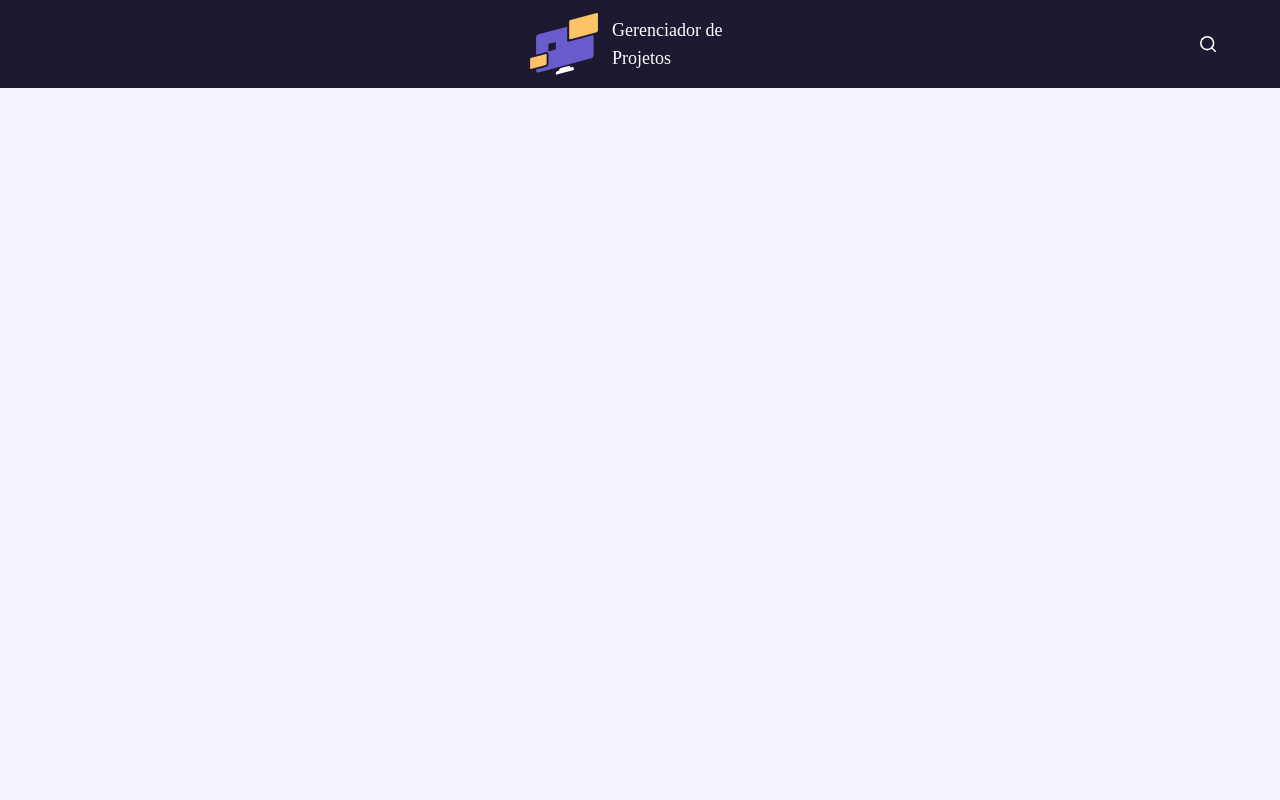
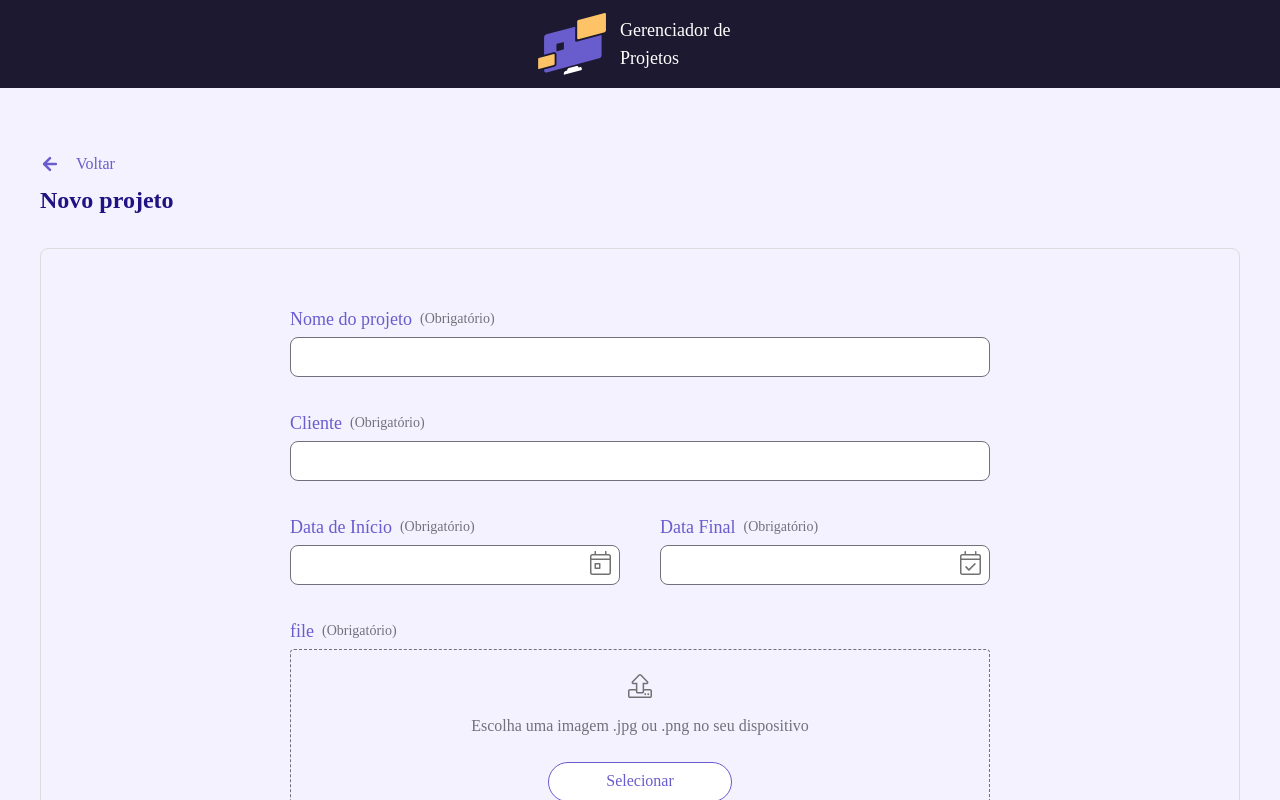
Before and after one commit to rarysson/Birdy, a Vue app: page /project in a window 1280 px wide. Shown: the top 800 px of the page. Built offline with nearby package versions, Linux system fonts and the light colour scheme; a web font is replaced by a local one.

Commit message:
feat: add project page

```diff
--- a/index.html
+++ b/index.html
@@ -9,7 +9,7 @@
   <link rel="preconnect" href="https://fonts.gstatic.com" crossorigin>
   <link href="https://fonts.googleapis.com/css2?family=Encode+Sans+Expanded:wght@400;500;600;700&display=swap"
     rel="stylesheet">
-  <title>Birdy</title>
+  <title>Birdy | Gerenciador de Projetos</title>
 </head>
 
 <body>
--- a/src/components/Birdy/BirdyButton.vue
+++ b/src/components/Birdy/BirdyButton.vue
@@ -3,10 +3,11 @@ import { computed } from 'vue'
 
 const props = withDefaults(
   defineProps<{
-    icon:
+    icon?:
+      | 'arrow-left'
       | 'bird'
-      | 'calendar-check-light'
-      | 'calendar-day-light'
+      | 'calendar-check'
+      | 'calendar-day'
       | 'chevron'
       | 'dots'
       | 'edit'
@@ -15,8 +16,10 @@ const props = withDefaults(
       | 'star-full'
       | 'star'
       | 'trash'
+      | 'upload'
     type?: 'primary' | 'secondary' | 'transparent'
     size?: 'xs' | 'sm' | 'md' | 'full'
+    disabled?: boolean
   }>(),
   {
     type: 'primary',
@@ -38,15 +41,17 @@ const iconURL = computed(() => {
     class="rounded-full flex gap-4 items-center justify-center"
     :class="{
       'text-white bg-birdy-300': props.type === 'primary',
-      'text-birdy-300 bg-white border-birdy-300': props.type === 'secondary',
+      'text-white bg-birdy-200': props.type === 'primary' && props.disabled,
+      'text-birdy-300 bg-white border border-birdy-300': props.type === 'secondary',
       'min-w-8 h-8': props.size === 'xs',
       'w-[184px] h-10 gap-2': props.size === 'sm',
       'w-[230px] h-[50px]': props.size === 'md',
       'w-full': props.size === 'full',
     }"
+    :disabled="props.disabled"
     @click="emit('click')"
   >
-    <img :src="iconURL" alt="icon" class="w-5 h-5" />
+    <img v-if="props.icon" :src="iconURL" alt="icon" class="w-5 h-5" />
     <slot />
   </button>
 </template>
--- a/src/components/Birdy/BirdyHeader.vue
+++ b/src/components/Birdy/BirdyHeader.vue
@@ -1,12 +1,19 @@
 <script setup lang="ts">
+import { useRoute } from 'vue-router'
+
 import BirdyLogo from './BirdyLogo.vue'
 import ProjectSearch from '../ProjectSearch.vue'
+
+const route = useRoute()
 </script>
 
 <template>
   <header class="bg-birdy-900 flex text-center justify-between px-16 py-2">
     <div><!-- empty space --></div>
+
     <BirdyLogo />
-    <ProjectSearch />
+
+    <ProjectSearch v-if="route.name !== 'Project'" />
+    <div v-else><!-- empty space --></div>
   </header>
 </template>
--- /dev/null
+++ b/src/components/Birdy/BirdyInput.vue
@@ -0,0 +1,35 @@
+<script setup lang="ts">
+import { useId } from 'vue'
+import BirdyInputDate from './inputs/BirdyInputDate.vue'
+import BirdyInputFile from './inputs/BirdyInputFile.vue'
+import BirdyInputText from './inputs/BirdyInputText.vue'
+
+const props = defineProps<{
+  type: 'text' | 'date' | 'file'
+  label: string
+  required?: boolean
+  icon?: 'calendar-day' | 'calendar-check'
+}>()
+
+const model = defineModel({ default: '' })
+
+const componentID = useId()
+</script>
+
+<template>
+  <div class="flex flex-col gap-1">
+    <div class="flex gap-2 items-center">
+      <label class="text-birdy-300 text-lg" :for="componentID">{{ props.label }}</label>
+      <p v-if="props.required" class="text-sm text-zinc-500">(Obrigatório)</p>
+    </div>
+
+    <BirdyInputText v-if="props.type === 'text'" :id="componentID" v-model="model" />
+    <BirdyInputDate
+      v-if="props.type === 'date' && props.icon"
+      :id="componentID"
+      :icon="props.icon"
+      v-model="model"
+    />
+    <BirdyInputFile v-if="props.type === 'file'" :id="componentID" v-model="model" />
+  </div>
+</template>
--- a/src/components/ProjectCard/ProjectCardDate.vue
+++ b/src/components/ProjectCard/ProjectCardDate.vue
@@ -9,7 +9,7 @@ const props = defineProps<{
 }>()
 
 const iconURL = computed(() => {
-  const iconName = props.icon === 'begin' ? 'calendar-day-light' : 'calendar-check-light'
+  const iconName = props.icon === 'begin' ? 'calendar-day' : 'calendar-check'
   const url = new URL(`../assets/icons/${iconName}.svg`, import.meta.url)
 
   return url.href
--- a/src/components/ProjectsList.vue
+++ b/src/components/ProjectsList.vue
@@ -5,7 +5,7 @@ import BirdyButton from './Birdy/BirdyButton.vue'
 import BirdyToggle from './Birdy/BirdyToggle.vue'
 import BirdyDropdown from './Birdy/BirdyDropdown.vue'
 
-const viewMode = ref<'empty' | 'grid'>('grid')
+const viewMode = ref<'empty' | 'grid'>('empty')
 const projects = [1, 2, 3, 4, 5, 6, 7, 8, 9, 10, 11, 12, 13, 14, 15, 16]
 </script>
 
@@ -18,7 +18,9 @@ const projects = [1, 2, 3, 4, 5, 6, 7, 8, 9, 10, 11, 12, 13, 14, 15, 16]
 
     <p class="mt-6 text-zinc-500">Clique no botão abaixo para criar o primeiro e gerenciá-lo.</p>
 
-    <BirdyButton class="mt-8" icon="plus-circle">Novo projeto</BirdyButton>
+    <RouterLink to="/project">
+      <BirdyButton class="mt-8" icon="plus-circle">Novo projeto</BirdyButton>
+    </RouterLink>
   </main>
   <main v-else>
     <div class="mb-6 flex justify-between items-center">
@@ -32,7 +34,9 @@ const projects = [1, 2, 3, 4, 5, 6, 7, 8, 9, 10, 11, 12, 13, 14, 15, 16]
 
         <BirdyDropdown>Ordem alfabetica</BirdyDropdown>
 
-        <BirdyButton icon="plus-circle" size="sm">Novo projeto</BirdyButton>
+        <RouterLink to="/project">
+          <BirdyButton icon="plus-circle" size="sm">Novo projeto</BirdyButton>
+        </RouterLink>
       </div>
     </div>
 
--- a/src/router/index.ts
+++ b/src/router/index.ts
@@ -9,6 +9,11 @@ const router = createRouter({
       path: '/',
       component: BirdyHome,
     },
+    {
+      path: '/project',
+      name: 'Project',
+      component: () => import('../views/BirdyProject.vue'),
+    },
   ],
 })
 
--- /dev/null
+++ b/src/views/BirdyProject.vue
@@ -0,0 +1,56 @@
+<script setup lang="ts">
+import BirdyButton from '@/components/Birdy/BirdyButton.vue'
+import BirdyInput from '@/components/Birdy/BirdyInput.vue'
+import { reactive } from 'vue'
+
+const project = reactive({
+  name: '',
+  client: '',
+  beginDate: '',
+  endDate: '',
+  file: '',
+})
+</script>
+
+<template>
+  <main class="px-10 py-16">
+    <RouterLink to="/">
+      <BirdyButton class="text-birdy-300 w-fit h-fit gap-2" icon="arrow-left" type="transparent">
+        Voltar
+      </BirdyButton>
+    </RouterLink>
+
+    <h1 class="font-semibold text-birdy-500 text-2xl mt-2">Novo projeto</h1>
+
+    <div class="flex justify-center border border-[#dcdcdc] rounded-lg py-14 px-8 mt-8">
+      <form class="w-full max-w-[700px] flex flex-col gap-8" @submit.prevent="">
+        <BirdyInput type="text" label="Nome do projeto" required v-model="project.name" />
+
+        <BirdyInput type="text" label="Cliente" required v-model="project.client" />
+
+        <div class="flex gap-10">
+          <BirdyInput
+            class="w-full"
+            type="date"
+            label="Data de Início"
+            icon="calendar-day"
+            required
+            v-model="project.beginDate"
+          />
+          <BirdyInput
+            class="w-full"
+            type="date"
+            label="Data Final"
+            icon="calendar-check"
+            required
+            v-model="project.endDate"
+          />
+        </div>
+
+        <BirdyInput type="file" label="file" required v-model="project.file" />
+
+        <BirdyButton class="py-4" size="full" disabled>Salvar projeto</BirdyButton>
+      </form>
+    </div>
+  </main>
+</template>
```
Also changed, not shown: src/assets/icons/arrow-left.svg (added).
